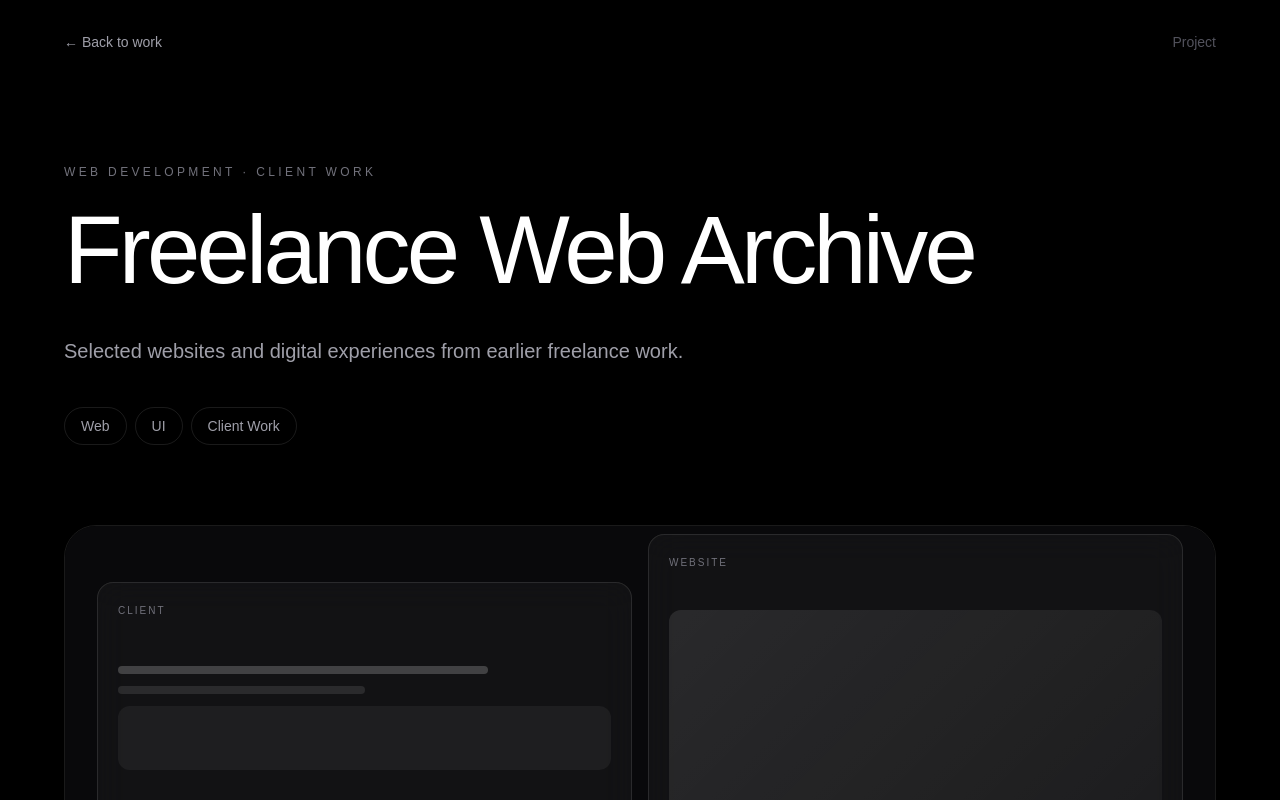
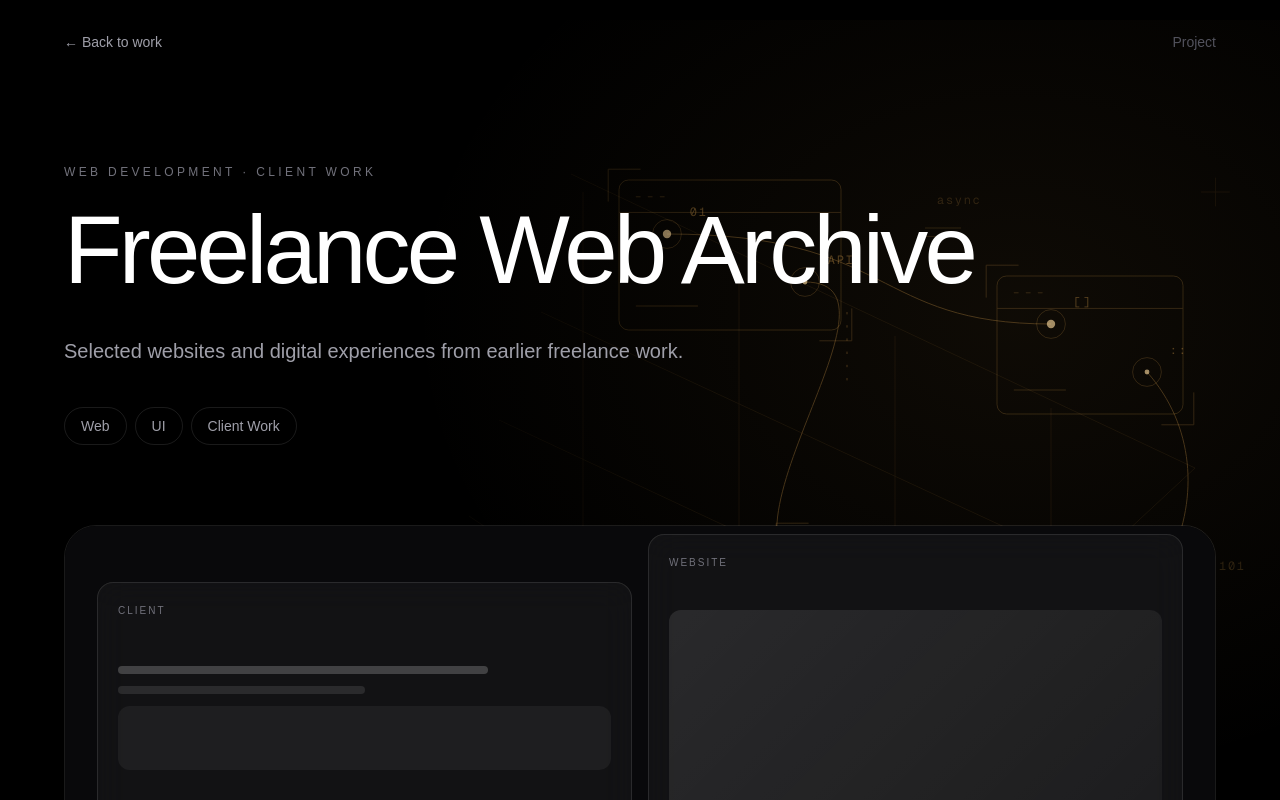
Before and after one commit to Bahram-Kuranyi/personal-website, a Next.js app: page /work/freelance-web-archive in a window 1280 px wide. Shown: the top 800 px of the page. Built offline with nearby package versions, Linux system fonts and the light colour scheme.

Commit message:
feat: add project-specific visual scenes

```diff
--- a/src/app/work/[slug]/page.tsx
+++ b/src/app/work/[slug]/page.tsx
@@ -2,6 +2,7 @@ import Link from "next/link";
 import { notFound } from "next/navigation";
 
 import ProjectPreview from "@/components/ProjectPreview";
+import ProjectVisualScene from "@/components/ProjectVisualScene";
 import { projects } from "@/data/projects";
 
 type ProjectPageProps = {
@@ -30,8 +31,9 @@ export default async function ProjectPage({ params }: ProjectPageProps) {
   const nextProject = projects[(projectIndex + 1) % projects.length];
 
   return (
-    <main className="min-h-screen bg-black text-white">
-      <header className="mx-auto flex max-w-7xl items-center justify-between px-6 py-8 md:px-12 lg:px-16">
+    <main className="relative isolate min-h-screen bg-black text-white">
+      <ProjectVisualScene variant={project.visualVariant} />
+      <header className="relative z-10 mx-auto flex max-w-7xl items-center justify-between px-6 py-8 md:px-12 lg:px-16">
         <Link
           href="/#work"
           className="text-sm text-zinc-400 transition hover:text-white"
@@ -42,7 +44,7 @@ export default async function ProjectPage({ params }: ProjectPageProps) {
         <span className="text-sm text-zinc-600">Project</span>
       </header>
 
-      <article className="mx-auto max-w-7xl px-6 pb-32 pt-20 md:px-12 lg:px-16">
+      <article className="relative z-10 mx-auto max-w-7xl px-6 pb-32 pt-20 md:px-12 lg:px-16">
         <p className="text-xs uppercase tracking-[0.28em] text-zinc-500">
           {project.category}
         </p>
--- /dev/null
+++ b/src/components/ProjectVisualScene.module.css
@@ -0,0 +1,60 @@
+.scene {
+  position: absolute;
+  inset: 0;
+  z-index: 0;
+  overflow: hidden;
+  pointer-events: none;
+  user-select: none;
+}
+
+.components { --accent: 224, 177, 92; }
+.windows { --accent: 201, 149, 72; }
+
+.haze {
+  position: absolute;
+  top: 20px;
+  right: -120px;
+  width: min(100%, 1100px);
+  height: 850px;
+  background: radial-gradient(ellipse at 65% 35%, rgba(var(--accent), 0.075), transparent 60%);
+}
+
+.canvas {
+  position: absolute;
+  top: 60px;
+  right: -35px;
+  width: min(100%, 1200px);
+  height: auto;
+  color: rgb(var(--accent));
+  stroke: currentColor;
+  stroke-width: 0.8;
+  mask-image: linear-gradient(to right, transparent 12%, black 53%),
+    linear-gradient(to bottom, black 55%, transparent 95%);
+  mask-composite: intersect;
+}
+
+.grid { opacity: 0.09; }
+.frames { opacity: 0.23; }
+.paths { opacity: 0.34; }
+.ring { opacity: 0.22; }
+.point { fill: #f4d398; stroke: none; opacity: 0.65; }
+.nodes text, .fragments text {
+  fill: currentColor;
+  stroke: none;
+  font-family: var(--font-geist-mono), monospace;
+  font-size: 10px;
+  letter-spacing: 1.4px;
+}
+.nodes text { opacity: 0.4; }
+.fragments { opacity: 0.2; }
+
+@media (max-width: 767px) {
+  .canvas { top: 140px; right: -210px; width: 730px; opacity: 0.8; }
+  .haze { top: 120px; width: 650px; height: 700px; opacity: 0.7; }
+  .grid, .fragments { display: none; }
+  .frames { opacity: 0.16; }
+}
+
+@media (prefers-reduced-motion: reduce) {
+  .scene [data-scene-depth] { transform: none !important; }
+}
--- /dev/null
+++ b/src/components/ProjectVisualScene.tsx
@@ -0,0 +1,61 @@
+import type { Project } from "@/data/projects";
+import VisualSceneMotion from "./VisualSceneMotion";
+import styles from "./ProjectVisualScene.module.css";
+
+// Deterministic layouts: future projects select a visual variant in their data.
+const scenes = {
+  components: {
+    windows: [[455, 115, 170, 120], [725, 260, 195, 145], [420, 440, 160, 110]],
+    nodes: [[490, 170], [610, 210], [770, 305], [870, 355], [535, 475], [680, 520]],
+    paths: ["M490 170C660 170 600 305 770 305", "M610 210C680 210 690 355 870 355", "M770 305C770 475 660 475 535 475", "M535 475C590 475 610 520 680 520"],
+    tokens: ["{}", "</>", "const", "[]", "01", "=>"],
+  },
+  windows: {
+    windows: [[420, 100, 185, 125], [735, 180, 155, 115], [560, 395, 240, 145]],
+    nodes: [[460, 145], [575, 185], [780, 220], [860, 260], [610, 440], [750, 500]],
+    paths: ["M460 145C650 145 630 220 780 220", "M575 185C680 185 450 440 610 440", "M860 260C940 350 870 500 750 500", "M610 440C680 440 680 500 750 500"],
+    tokens: ["01", "API", "[]", "::", "data", "=>"],
+  },
+} as const;
+
+export default function ProjectVisualScene({ variant }: { variant: Project["visualVariant"] }) {
+  const scene = scenes[variant];
+  return (
+    <VisualSceneMotion key={variant} className={`${styles.scene} ${styles[variant]}`}>
+      <div className={styles.haze} />
+      <svg className={styles.canvas} viewBox="0 0 1000 800" fill="none" focusable="false">
+        <g data-scene-depth="7" className={styles.grid}>
+          <path d="M380 95 900 340 620 600 295 380 M390 110v410 M520 170v410 M650 230v360 M780 290v200 M320 300l470 220 M355 210l485 225" />
+          <path d="M310 590h40m-20-20v40 M905 110h24m-12-12v24" />
+        </g>
+        <g data-scene-depth="14" className={styles.frames}>
+          {scene.windows.map(([x, y, w, h]) => (
+            <g key={x}>
+              <rect x={x} y={y} width={w} height={h} rx="8" />
+              <path d={`M${x} ${y + 27}h${w} M${x + 14} ${y + 14}h4m6 0h4m6 0h4 M${x + 14} ${y + h - 20}h${w * 0.28}`} />
+              <path d={`M${x - 9} ${y + 18}v-27h27 M${x + w - 18} ${y + h + 9}h27v-27`} />
+            </g>
+          ))}
+        </g>
+        <g data-scene-depth="20" className={styles.paths}>
+          {scene.paths.map((path) => <path key={path} d={path} />)}
+          <path d="M610 210v60 M680 520h85" strokeDasharray="2 9" />
+        </g>
+        <g data-scene-depth="27" className={styles.nodes}>
+          {scene.nodes.map(([x, y], index) => (
+            <g key={x}>
+              <circle cx={x} cy={y} r="12" className={styles.ring} />
+              <circle cx={x} cy={y} r={index % 2 === 0 ? 3.5 : 2} className={styles.point} />
+              <text x={x + 19} y={y - 15}>{scene.tokens[index]}</text>
+            </g>
+          ))}
+        </g>
+        <g data-scene-depth="30" className={styles.fragments}>
+          <text x="685" y="120">async</text><text x="920" y="425">101</text>
+          <text x="370" y="425">::</text><text x="815" y="575">node</text>
+          <path d="M675 140h30m-30 7h18 M850 460h25m-25 7h40" />
+        </g>
+      </svg>
+    </VisualSceneMotion>
+  );
+}
--- a/src/data/projects.ts
+++ b/src/data/projects.ts
@@ -6,11 +6,13 @@ export type Project = {
   slug: string;
   gradient: string;
   previewType: "portfolio" | "freelance";
+  visualVariant: "components" | "windows";
 };
 
 export const projects: Project[] = [
   {
     previewType: "portfolio",
+    visualVariant: "components",
     title: "Personal Website V2",
     slug: "personal-website",
     category: "Engineering · Design",
@@ -22,6 +24,7 @@ export const projects: Project[] = [
   },
   {
     previewType: "freelance",
+    visualVariant: "windows",
     title: "Freelance Web Archive",
     slug: "freelance-web-archive",
     category: "Web Development · Client Work",
```
